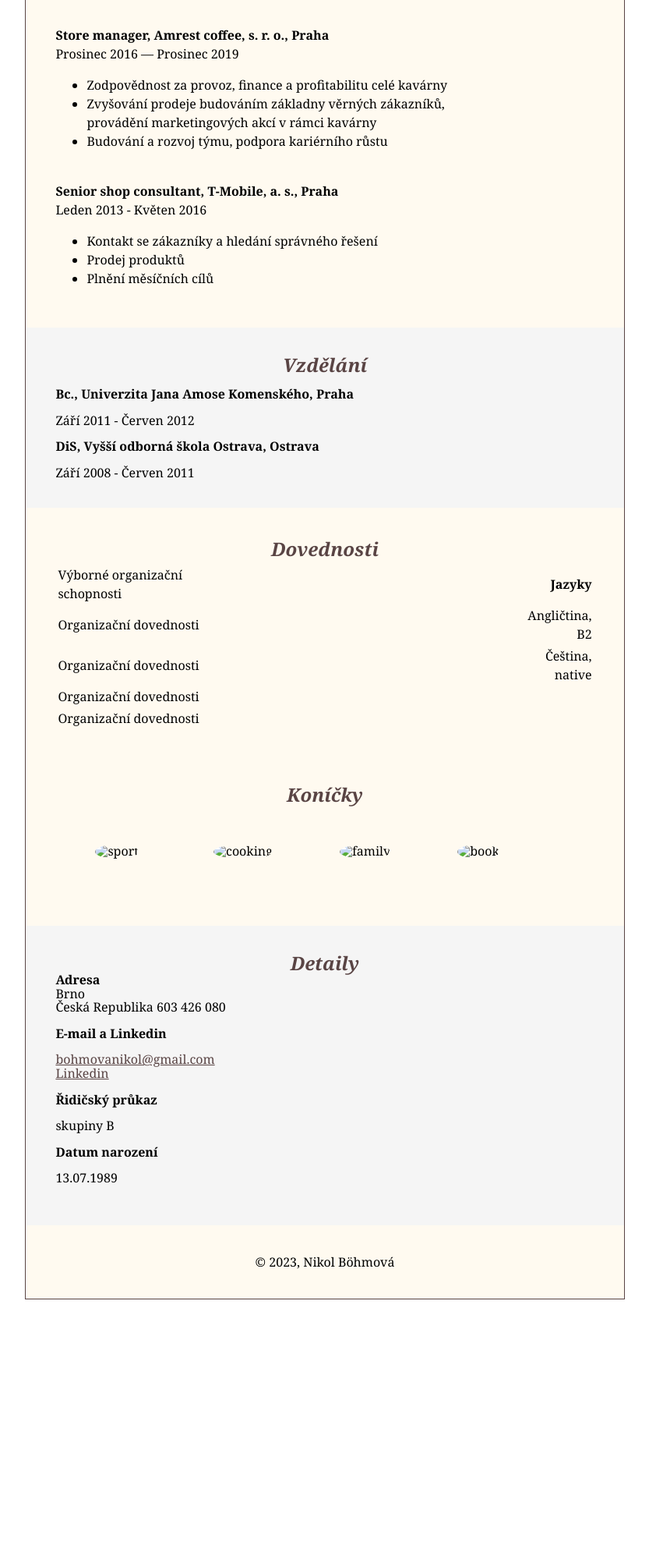
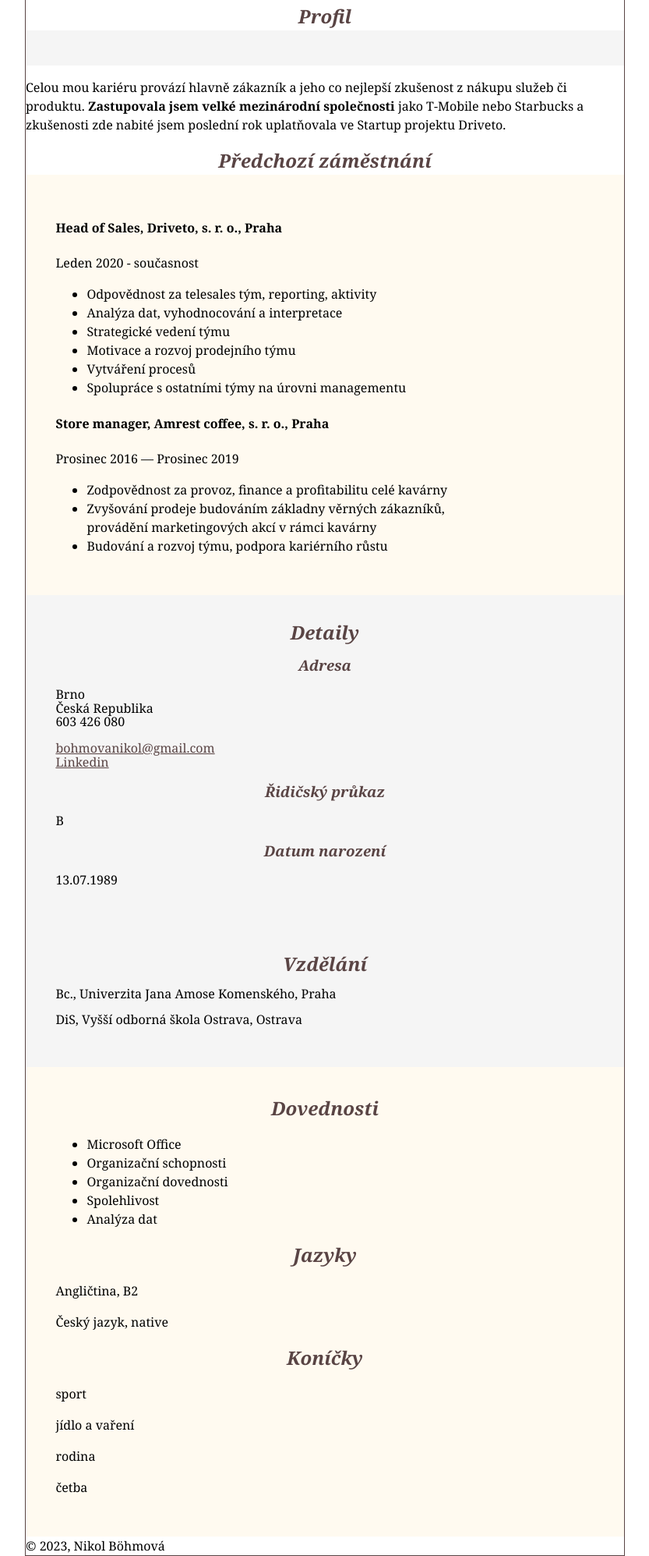
Before and after one commit to Nikol1307/CV-Nikol, a plain HTML site: page index.html in a window 1280 px wide. Shown: the part 618-2613 px from the top of the page at 78% size, without its empty margins (224-1057 px from the left). Before the commit the page ends 2284 px from the top, so only its background shows below. Drawn offline with Linux system fonts and the light colour scheme.

Commit message:
Add files via upload

```diff
--- a/index.html
+++ b/index.html
@@ -9,44 +9,32 @@
 </head>
 <body>
 
-<header>
 
-            <h1> Nikol Böhmová - CV</h1>
-            <img class="fotka" src="moje fotka.jpeg" alt= "Nikol">
+<h1> Nikol Böhmová </h1>
+<img src="moje fotka.jpeg" alt="Foto Nikol">
 
-            <section class="profil">
-
-
-            <p> Celou mou kariéru provází hlavně zákazník a jeho co nejlepší zkušenost z nákupu
-                služeb či produktu.<br> <strong>Zastupovala jsem velké mezinárodní společnosti</strong> jako T-Mobile
-                nebo Starbucks a zkušenosti zde nabité jsem poslední rok uplatňovala ve Startup
-                projektu Driveto. </p>
+<!--krátké povídání o mě-->
 
 
 
-
-
+<h2> Profil </h2>
+<section class="profil"></section>
+<p> Celou mou kariéru provází hlavně zákazník a jeho co nejlepší zkušenost z nákupu
+    služeb či produktu. <strong>Zastupovala jsem velké mezinárodní společnosti</strong> jako T-Mobile
+    nebo Starbucks a zkušenosti zde nabité jsem poslední rok uplatňovala ve Startup
+    projektu Driveto. </p>
 </section>
 
 
 
-
-</header>
+<!--zaměstnání-->
 
 
+<h2>Předchozí záměstnání</h2>
+<section class="predchozi-zamestnani">
 
-
-<!--krátké povídání o mě-->
-
-
-<!--zaměstnání-->
-
-<section class="predchozi-zamestnani">
-            <h2>Předchozí záměstnání</h2>
-
-<p>
-            <p><b>Head of Sales, Driveto, s. r. o., Praha </b> <br>
-                 Leden 2020 - současnost</p>
+<h4>Head of Sales, Driveto, s. r. o., Praha</h4>
+Leden 2020 - současnost
 
 <ul>
 <li>Odpovědnost za telesales tým, reporting, aktivity</li>
@@ -55,29 +43,93 @@
 <li>Motivace a rozvoj prodejního týmu</li>
 <li>Vytváření procesů</li>
 <li>Spolupráce s ostatními týmy na úrovni managementu</li>
-            </ul><br>
+</ul>
 
 
-           <p><b>Store manager, Amrest coffee, s. r. o., Praha</b> <br>
-            Prosinec  2016 — Prosinec  2019</p>
+<h4>Store manager, Amrest coffee, s. r. o., Praha</h4>
+Prosinec  2016 — Prosinec  2019
 
 <ul>
 <li>Zodpovědnost za provoz, finance a profitabilitu celé kavárny</li>
 <li>Zvyšování prodeje budováním základny věrných zákazníků,<br>
     provádění marketingových akcí v rámci kavárny</li>
 <li>Budování a rozvoj týmu, podpora kariérního růstu</li>
-            </ul><br>
-
-            <b>Senior shop consultant, T-Mobile, a. s., Praha</b> <br>
-            Leden 2013 - Květen 2016</p>
-            <ul>
-                <li>Kontakt se zákazníky a hledání správného řešení</li>
-                <li>Prodej produktů<br>
-                    <li>Plnění měsíčních cílů</li>
+</ul>
+</section>
 
 
 
+
+<section class="detaily">
+<h2>Detaily</h2>
+
+<h3>Adresa</h3>
+<p>Brno<br>
+Česká Republika<Br>
+603 426 080</p>
+
+<a href="mailto:bohmovanikol@gmail.com"> bohmovanikol@gmail.com</a><br>
+
+<a href="https://www.linkedin.com/in/nikol-bohmova/" target="_blank">Linkedin</a>
+
+
+<!--dát odkaz na linkedin-->
+
+<h3>Řidičský průkaz</h3>
+<p>B</p>
+
+<h3>Datum narození</h3>
+<p>13.07.1989</p>
 </section>
+
+<section class="vzdelani">
+<h2>Vzdělání</h2>
+
+<p>Bc., Univerzita Jana Amose Komenského, Praha</p>
+<p>DiS, Vyšší odborná škola Ostrava, Ostrava</p>
+
+</section>
+
+
+<section class="dovednosti">
+<h2>Dovednosti</h2>
+
+
+
+
+<ul>
+<li>Microsoft Office</li>
+<li>Organizační schopnosti</li>
+<li>Organizační dovednosti</li>
+<li>Spolehlivost</li>
+<li>Analýza dat</li>
+</ul>
+
+
+
+
+
+
+<h2>Jazyky</h2>
+<p>Angličtina, B2</p>
+<p>Český jazyk, native</p>
+
+<h2>Koníčky</h2>
+<p>sport</p>
+<p>jídlo a vaření</p>
+<p>rodina</p>
+<p>četba</p>
+
+</section>
+
+
+
+
+<footer>
+    © 2023, Nikol Böhmová
+
+
+</footer>
 
 
 
@@ -87,115 +139,15 @@
 
 
 
-<section class="vzdelani">
-<h2>Vzdělání</h2>
-
-<p><b>Bc., Univerzita Jana Amose Komenského, Praha</b></p>
-Září 2011 - Červen 2012
-<p><b>DiS, Vyšší odborná škola Ostrava, Ostrava</b></p>
-Září 2008 - Červen 2011
-
-</section>
 
 
 
 
 
-<section class="dovednosti">
-<h2>Dovednosti</h2>
-
-
-
-
-<table>
-    <tr>
-    <td>Výborné organizační schopnosti</td>
-    <th class="nadpis-jazyky"> Jazyky</th>
-
-    <tr>
-    <td>Organizační dovednosti</td>
-    <td class="jazyky">Angličtina, B2</td>
-    </tr>
-
-    <tr>
-    <td> Organizační dovednosti </td>
-    <td class="jazyky">Čeština, native</td>
-    </tr>
-
-        <tr>
-        <td>Organizační dovednosti</td>
-
-        </tr>
-
-        <tr>
-        <td>Organizační dovednosti  </td>
-
-        </tr>
-
-    </table>
-
-
-</section>
-
-
-
-<section class="konicky">
-<h2>Koníčky</h2>
-
-<img class="sport" src="obrázky/sport.jpg" alt="sport">
-
-
-
-
-<img class="cooking" src="obrázky/cooking.jpg" alt="cooking">
-
-<img class="family" src="obrázky/family.jpg" alt="family">
-
-
-<img class="book" src="obrázky/books.jpg" alt="book">
-
-
-</section>
-
-<section class="detaily">
-    <h2>Detaily</h2>
 
 
 
 
 
-   <b>Adresa</b><br>
-    Brno<br>
-    Česká Republika
-    603 426 080
-
-   <p><b>E-mail a Linkedin</b></p>
-
-
-
-   <a href="mailto:bohmovanikol@gmail.com"> bohmovanikol@gmail.com</a><br>
-
-    <a href="https://www.linkedin.com/in/nikol-bohmova/" target="_blank">Linkedin </a>
-
-
-    <!--dát odkaz na linkedin-->
-
-    <p><b>Řidičský průkaz </b></p>
-    <p>skupiny B</p>
-
-<b>Datum narození</b>
-    <p>13.07.1989</p>
-    </section>
-
-<section class="paticka">
-<footer>
-    © 2023, Nikol Böhmová
-
-
-</footer>
-</section>
-
-
-
 </body>
 </html>
```
Also changed, not shown: books.jpg (added), cooking.jpg (added), family.jpg (added), sport.jpg (added). Lines whose indentation alone changed are shown as unchanged.
